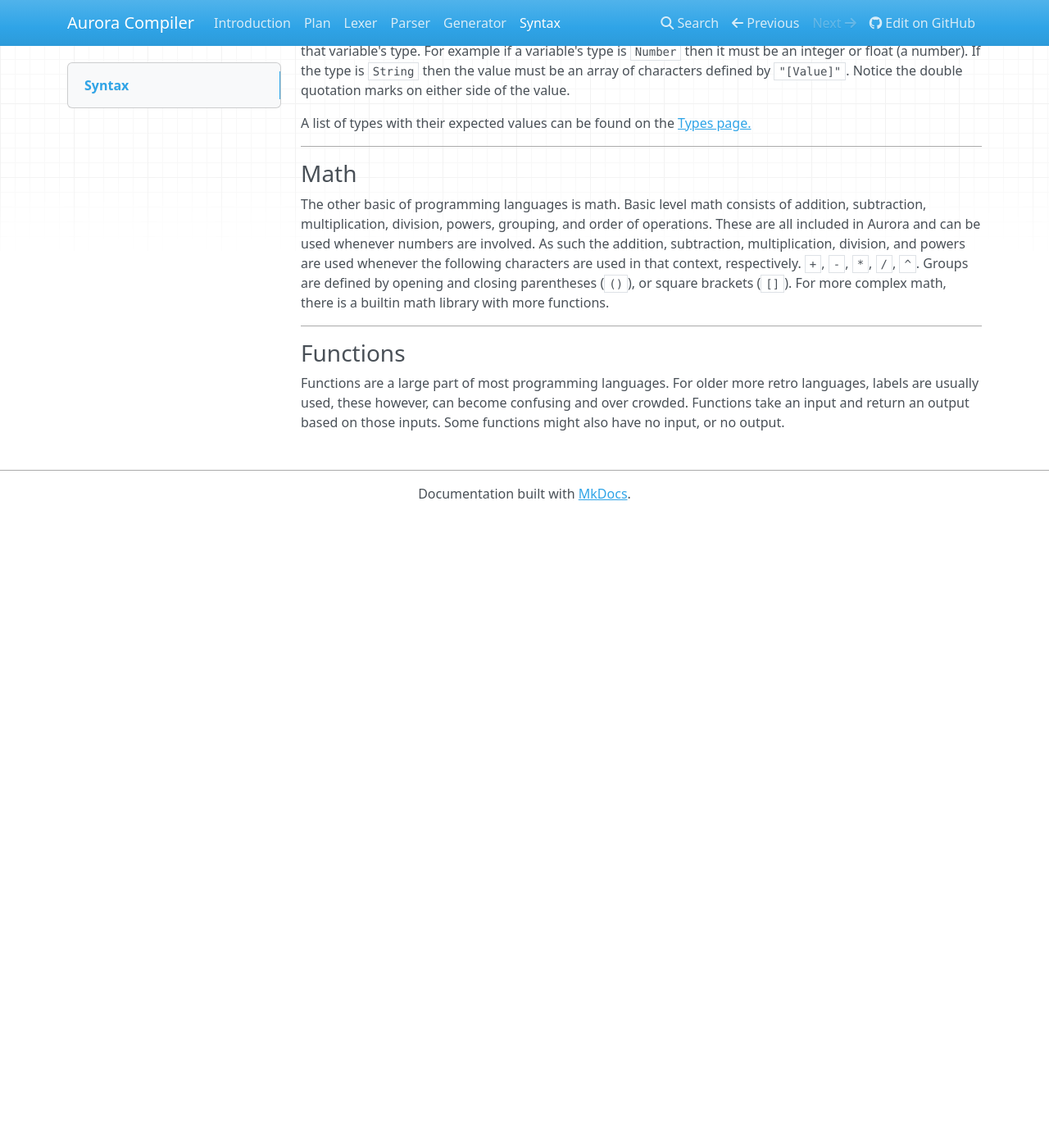
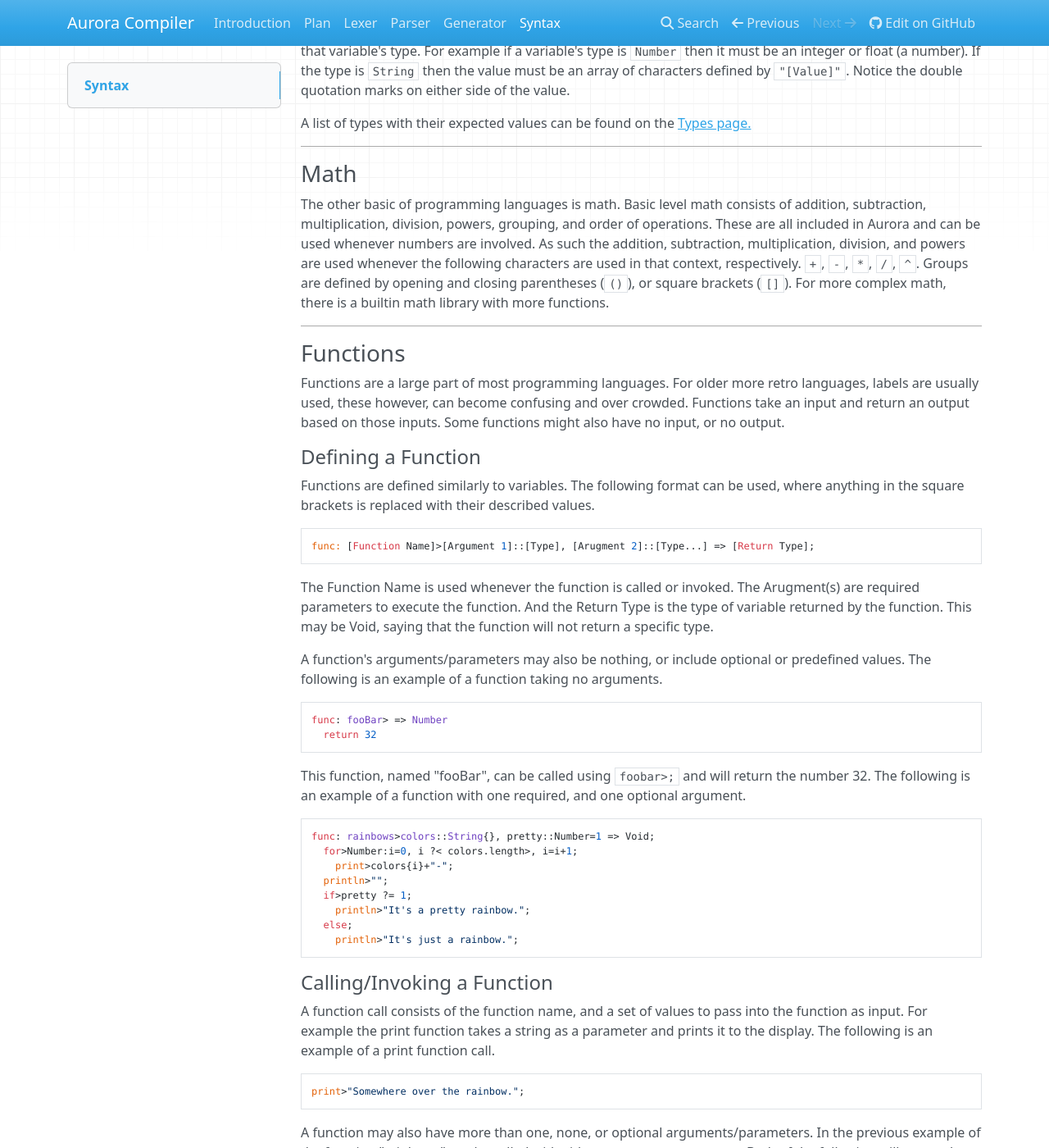
Before and after one commit to PrestonHager/AuroraCompiler, an MkDocs documentation site: the page built from docs/syntax.md, in a window 1280 px wide and 1400 px high, scrolled down 298 px. Shown: the whole window at 82% size. Built offline with MkDocs 1.6.1, drawn with Linux system fonts in a browser that asks for light colours; nearby versions of some CDN libraries; old or Windows-style settings are respelled for this version of MkDocs; before the commit the page ends 928 px from its top, so only the background shows below that; some of the changed text lies outside the part shown.

Commit message:
Update syntax.md

````diff
--- a/docs/syntax.md
+++ b/docs/syntax.md
@@ -36,3 +36,64 @@ Functions are a large part of most programming languages.
 For older more retro languages, labels are usually used, these however, can become confusing and over crowded.
 Functions take an input and return an output based on those inputs.
 Some functions might also have no input, or no output.
+
+#### Defining a Function
+
+Functions are defined similarly to variables.
+The following format can be used, where anything in the square brackets is replaced with their described values.
+```
+func: [Function Name]>[Argument 1]::[Type], [Arugment 2]::[Type...] => [Return Type];
+```
+The Function Name is used whenever the function is called or invoked.
+The Arugment(s) are required parameters to execute the function.
+And the Return Type is the type of variable returned by the function.
+This may be Void, saying that the function will not return a specific type.
+
+A function's arguments/parameters may also be nothing, or include optional or predefined values.
+The following is an example of a function taking no arguments.
+```
+func: fooBar> => Number
+  return 32
+```
+This function, named "fooBar", can be called using `foobar>;` and will return the number 32.
+The following is an example of a function with one required, and one optional argument.
+```
+func: rainbows>colors::String{}, pretty::Number=1 => Void;
+  for>Number:i=0, i ?< colors.length>, i=i+1;
+    print>colors{i}+"-";
+  println>"";
+  if>pretty ?= 1;
+    println>"It's a pretty rainbow.";
+  else;
+    println>"It's just a rainbow.";
+```
+
+#### Calling/Invoking a Function
+
+A function call consists of the function name, and a set of values to pass into the function as input.
+For example the print function takes a string as a parameter and prints it to the display.
+The following is an example of a print function call.
+```
+print>"Somewhere over the rainbow.";
+```
+A function may also have more than one, none, or optional arguments/parameters.
+In the previous example of the function "rainbows" can be called with either one or two arguments.
+Both of the following will return the same result.
+```
+String{}: rainbowColors = {"Red","Orange","Yellow","Green","Blue","Indigo","Violet"};
+rainbows>rainbowColors;
+rainbows>rainbowColors, 1;
+```
+The result will be displayed as the following.
+```
+Red-Orange-Yello-Green-Blue-Indigo-Violet
+It's a pretty rainbow.
+```
+
+### Using Python Code inside Aurora
+
+Python code can also be used inside Aurora, it isn't as pretty because, it doesn't match with the other code, but it can be done.
+To use Python code use the following syntax, replacing "[Python Code]" with the Python code wanted.
+```
+\&PythonCode>[PythonCode]\&EndCode;
+```
````
